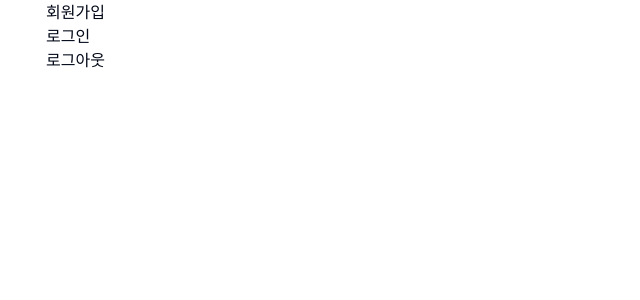
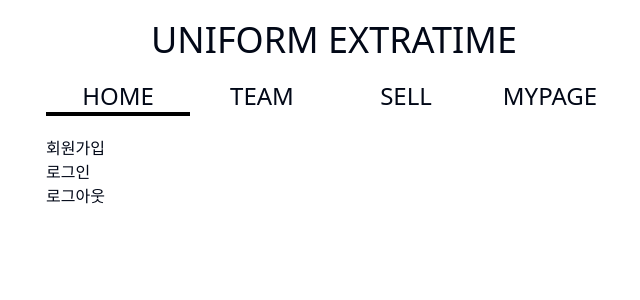
Before and after one commit to yangwonjoon/Uniform-ExtraTime, a React (Vite) app: page / in a window 1280 px wide. Shown: the top 300 px of the page, without its empty margins (306-946 px from the left). Built offline with nearby package versions, Linux system fonts and the light colour scheme; no server answers.

Commit message:
[feat] 페이지 라우팅 완

```diff
--- a/src/App.tsx
+++ b/src/App.tsx
@@ -1,27 +1,29 @@
 import "./App.css";
-import { createUserWithEmailAndPassword, onAuthStateChanged } from "firebase/auth";
-import { auth } from "./firebase";
 import { SellerSignUp } from "./page/signup/sellerSignUp";
 import { SellerLogin } from "./page/login/sellerLogin";
 import { Route, Routes } from "react-router-dom";
 import { useEffect } from "react";
-import { Main } from "./page/main/main";
+import { Home } from "./page/main/home";
+import { Team } from "./page/main/team";
+import { Logo } from "./component/logo";
+import { Nav } from "./component/nav";
+import { Sell } from "./page/main/sell";
+import { Mypage } from "./page/main/mypage";
+
 
 
 const App = () => {
-
-  useEffect(() => {
-    onAuthStateChanged(auth, (user) => {
-      console.log("user", user);
-    });
-  }, []);
 
   return (
     <div className="App container mx-auto my-0 w-1/2 h-screen">
 
 
       <Routes>
-        <Route path="/" element={<Main></Main>}></Route>
+        <Route path="/" element={<Home></Home>}></Route>
+        <Route path='/team' element={<Team></Team>}></Route>
+        <Route path="/sell" element={<Sell></Sell>}></Route>
+        <Route path="/mypage" element={<Mypage></Mypage>}></Route>
+
         <Route path="/signup" element={<SellerSignUp></SellerSignUp>}></Route>
         <Route path="/login" element={<SellerLogin></SellerLogin>}></Route>
       </Routes>
--- /dev/null
+++ b/src/component/logo.tsx
@@ -0,0 +1,9 @@
+export const Logo = () => {
+    return (
+        <>
+            <div className="text-center m-5">
+                <h1 className="text-4xl">UNIFORM EXTRATIME</h1>
+            </div>
+        </>
+    )
+}
--- /dev/null
+++ b/src/component/nav.tsx
@@ -0,0 +1,45 @@
+import { useEffect, useState } from "react";
+import { onAuthStateChanged } from "firebase/auth";
+import { auth } from "../firebase";
+import { useNavigate } from "react-router-dom";
+
+export const Nav = () => {
+
+    const navigate = useNavigate()
+    const [isLoggedIn, setIsLoggedIn] = useState(false);
+
+    useEffect(() => {
+        const sellerLogin = onAuthStateChanged(auth, (user) => {
+            if (user) {
+                // 판매자 로그인
+                setIsLoggedIn(true);
+            } else {
+                // 판매자 로그인 x
+                setIsLoggedIn(false);
+            }
+        });
+
+        return () => sellerLogin();
+    }, []);
+
+    //nav onclick handler
+    const clickHandle = (path: string) => {
+        if (path === '/sell' && !isLoggedIn) {
+            alert('판매자만 접근 가능');
+            return;
+        }
+        navigate(path)
+    }
+    console.log(!isLoggedIn)
+
+    return (
+        <>
+            <div className="flex mb-5">
+                <div className={`cursor-pointer flex-1 text-center border-b-4 border-black`} onClick={() => clickHandle('/')}><h1 className="text-2xl">HOME</h1></div>
+                <div className={`cursor-pointer flex-1 text-center `} onClick={() => clickHandle('/team')}><h1 className="text-2xl">TEAM</h1></div>
+                <div className={`cursor-pointer flex-1 text-center `} onClick={() => clickHandle('/sell')} ><h1 className="text-2xl">SELL</h1></div>
+                <div className={`cursor-pointer flex-1 text-center `} onClick={() => clickHandle('/mypage')}><h1 className="text-2xl">MYPAGE</h1></div>
+            </div >
+        </>
+    )
+}
--- /dev/null
+++ b/src/page/main/home.tsx
@@ -0,0 +1,26 @@
+import { useEffect } from "react";
+import { useNavigate } from "react-router-dom"
+import { signOut } from "firebase/auth";
+import { auth } from "../../firebase";
+import { Logo } from "../../component/logo";
+import { Nav } from "../../component/nav";
+import { createUserWithEmailAndPassword, onAuthStateChanged } from "firebase/auth";
+
+
+export const Home = () => {
+
+    const navigate = useNavigate()
+
+    return (
+        <>
+            <div>
+                <Logo></Logo>
+                <Nav></Nav>
+
+                <div><button onClick={() => navigate('/signup')}>회원가입</button></div>
+                <div><button onClick={() => navigate('/login')}>로그인</button></div>
+                <div><button onClick={() => { signOut(auth); }}>로그아웃</button></div>
+            </div>
+        </>
+    )
+}
--- a/src/page/main/main.tsx
+++ /dev/null
@@ -1,16 +0,0 @@
-import { useNavigate } from "react-router-dom"
-import { signOut } from "firebase/auth";
-import { auth } from "../../firebase";
-
-export const Main = () => {
-
-    const navigate = useNavigate()
-
-    return (
-        <>
-            <div><button onClick={() => navigate('/signup')}>회원가입</button></div>
-            <div><button onClick={() => navigate('/login')}>로그인</button></div>
-            <div><button onClick={() => { signOut(auth); }}>로그아웃</button></div>
-        </>
-    )
-}
--- /dev/null
+++ b/src/page/main/mypage.tsx
@@ -0,0 +1,14 @@
+import { Logo } from "../../component/logo";
+import { Nav } from "../../component/nav";
+
+export const Mypage = () => {
+    return (
+        <>
+            <div>
+                <Logo></Logo>
+                <Nav></Nav>
+                mypage
+            </div>
+        </>
+    )
+}
--- /dev/null
+++ b/src/page/main/sell.tsx
@@ -0,0 +1,14 @@
+import { Logo } from "../../component/logo";
+import { Nav } from "../../component/nav";
+
+export const Sell = () => {
+    return (
+        <>
+            <div>
+                <Logo></Logo>
+                <Nav></Nav>
+                판매페이지
+            </div>
+        </>
+    )
+}
--- /dev/null
+++ b/src/page/main/team.tsx
@@ -0,0 +1,14 @@
+import { Logo } from "../../component/logo";
+import { Nav } from "../../component/nav";
+
+export const Team = () => {
+    return (
+        <>
+            <div>
+                <Logo></Logo>
+                <Nav></Nav>
+                team page
+            </div>
+        </>
+    )
+}
```
